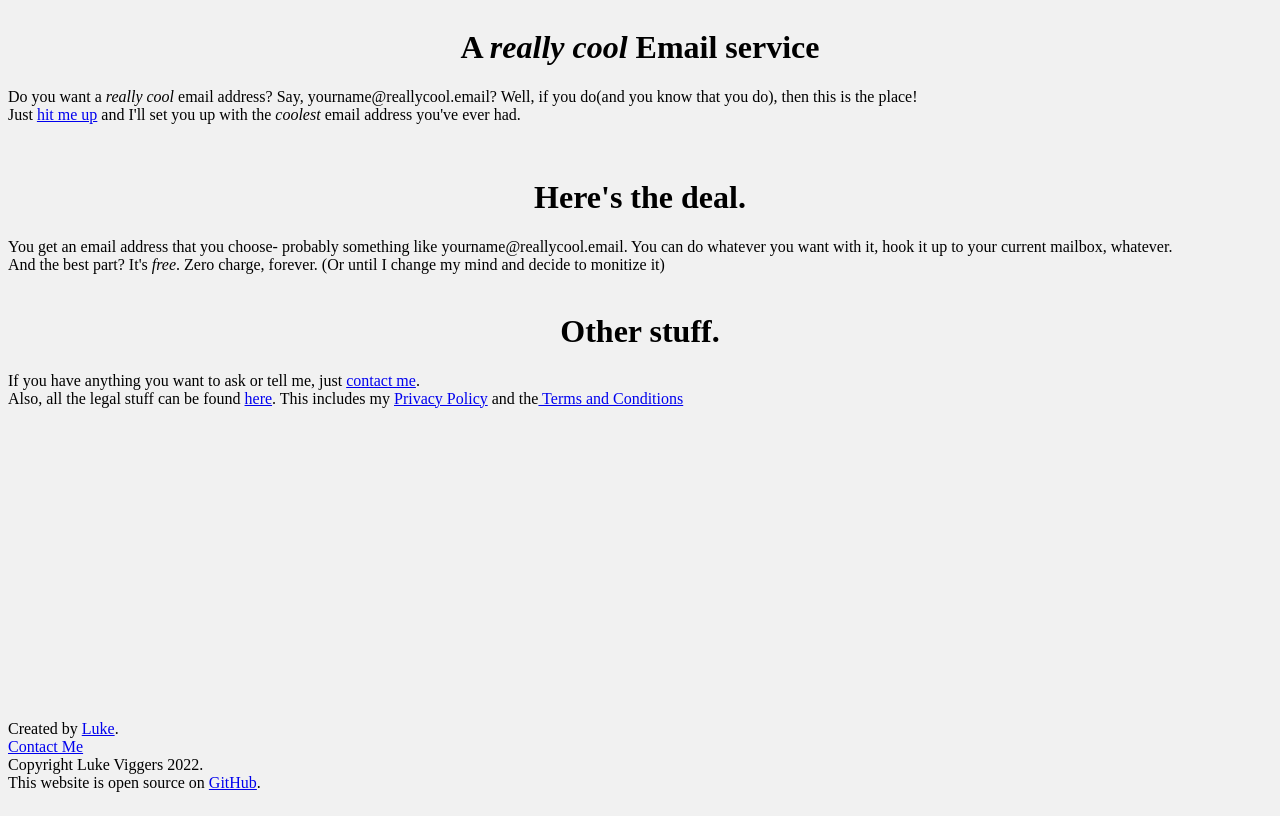
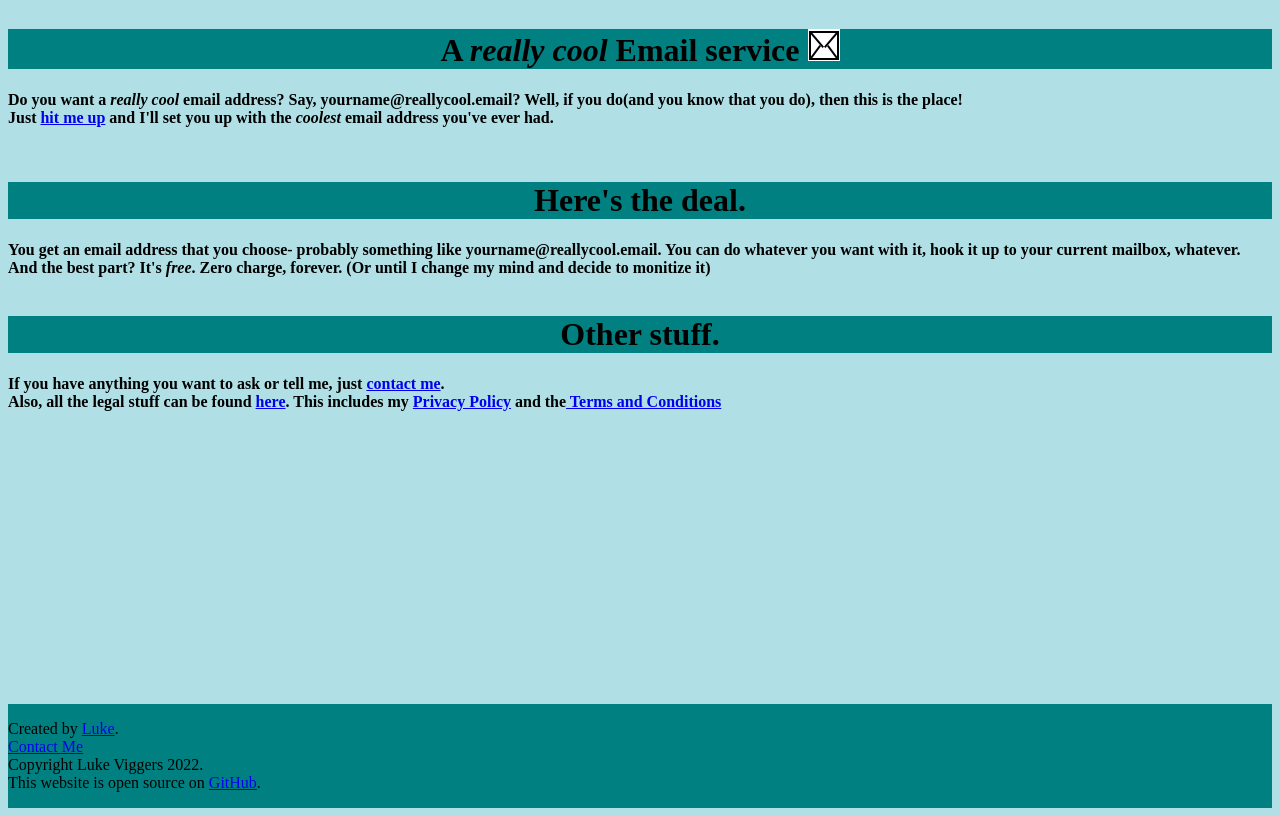
Before and after one commit to SomeFamousPerson/reallycool.email, a plain HTML site: page index.html in a window 1280 px wide. Drawn offline with Linux system fonts and the light colour scheme.

Commit message:
added styling for better visibility

```diff
--- a/index.html
+++ b/index.html
@@ -16,28 +16,28 @@
   gtag('config', 'G-XF1Y5P5FKC');
 </script>
     </head>
-  <body>
+  <body >
     <main>
-      <h1><center>A <em>really cool</em> Email service</center></h1>
-      <p>
+      <h1 style="background-color:teal;"><center>A <em>really cool</em> Email service <img src="media/envolope.jpeg"></center></h1>
+      <p><b>
         Do you want a <em>really cool</em> email address? Say, yourname@reallycool.email? Well, if you do(and you know that you do), then this is the place!
         <br>
         Just <a href="mailto:get@reallycool.email">hit me up</a> and I'll set you up with the <em>coolest</em> email address you've ever had.
         <br>
       </p>
       <br>
-      <h1><center>Here's the deal.</center></h1>
+      <h1 style="background-color:teal;"><center>Here's the deal.</center></h1>
       <p>You get an email address that you choose- probably something like yourname@reallycool.email. You can do whatever you want with it, hook it up to your current mailbox, whatever.
         <br> And the best part? It's <em>free</em>. Zero charge, forever. (Or until I change my mind and decide to monitize it)
       <br>
       <br>
-      <h1><center>Other stuff.</center></h1>
+      <h1 style="background-color:teal;"><center>Other stuff.</center></h1>
       <p>If you have anything you want to ask or tell me, just <a href="mailto:contact@reallycool.email">contact me</a>.
         <br>
         Also, all the legal stuff can be found <a href="legal">here</a>. This includes my <a href="legal/privacy.html">Privacy Policy</a> and the<a href="legal/terms.html">
-        Terms and Conditions</a>
+        Terms and Conditions</b></a>
     </main>
-    <footer>
+    <footer style="background-color:teal;">
       <p>
         Created by <a href="https://thisisluke.me">Luke</a>.
         <br>
--- a/style.css
+++ b/style.css
@@ -8,5 +8,5 @@ main {
   flex: 1;
 }
 html{
-	background-color: #f1f1f1;
+	background-color: powderblue;
 }
```
